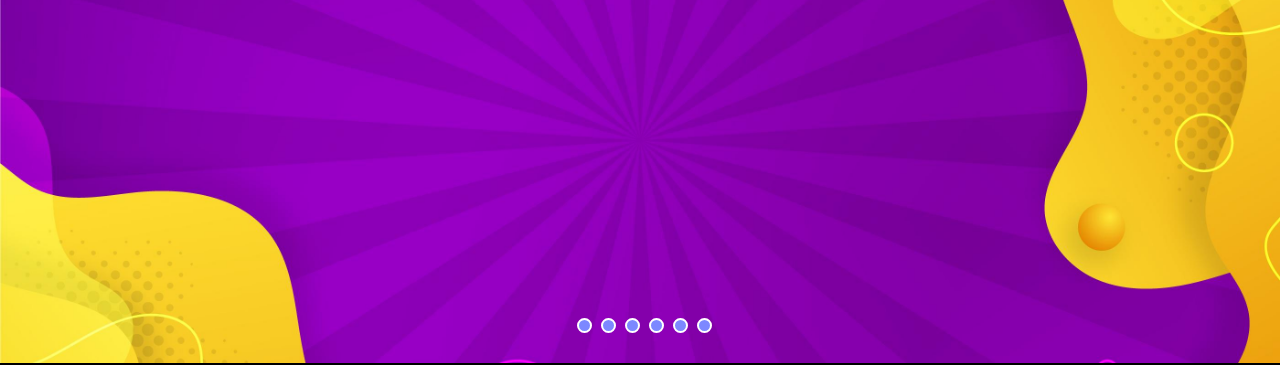
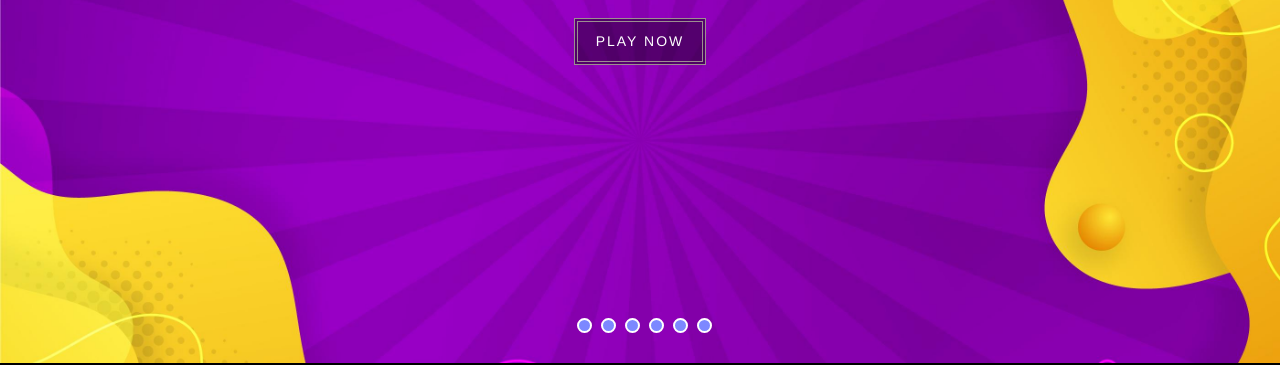
Before and after one commit to acelouie5/KC, a plain HTML site: page index.html in a window 1280 px wide. Shown: the part 317-682 px from the top of the page. Drawn offline with nearby package versions, Linux system fonts and the light colour scheme.

Commit message:
Update index.html

```diff
--- a/index.html
+++ b/index.html
@@ -80,7 +80,7 @@
                   <h4>CK</h4>
                   <h5>Kitty<span class="fab fa-d-and-d"></span >Catventure</h5>
                   <div class="outs_more-buttn">
-                     <!---<a href="images/test.apk">Play Now</a>--->
+                     <a href="images/test.apk">Play Now</a>
                   </div>
                </div>
                <div class="slide__img">
@@ -91,7 +91,7 @@
                   <h4>CK</h4>
                   <h5>Kitty<span class="fab fa-d-and-d"></span >Catventure</h5>
                   <div class="outs_more-buttn">
-                    <!---<a href="images/test.apk">Play Now</a>--->
+                    <a href="images/test.apk">Play Now</a>
                   </div>
                </div>
                <div class="slide__img"></div>
@@ -101,7 +101,7 @@
                   <h4>CK</h4>
                   <h5>Kitty<span class="fab fa-d-and-d"></span >Catventure</h5>
                   <div class="outs_more-buttn">
-                     <!---<a href="images/test.apk">Play Now</a>--->
+                     <a href="images/test.apk">Play Now</a>
                   </div>
                </div>
                <div class="slide__img "></div>
@@ -111,7 +111,7 @@
                   <h4>CK</h4>
                   <h5>Kitty<span class="fab fa-d-and-d"></span >Catventure</h5>
                   <div class="outs_more-buttn">
-                     <!---<a href="images/test.apk">Play Now</a>--->
+                     <a href="images/test.apk">Play Now</a>
                   </div>
                </div>
                <div class="slide__img "></div>
@@ -121,7 +121,7 @@
                   <h4>CK</h4>
                   <h5>Kitty<span class="fab fa-d-and-d"></span >Catventure</h5>
                   <div class="outs_more-buttn">
-                     <!---<a href="images/test.apk">Play Now</a>--->
+                    <a href="images/test.apk">Play Now</a>
                   </div>
                </div>
                <div class="slide__img "></div>
```
